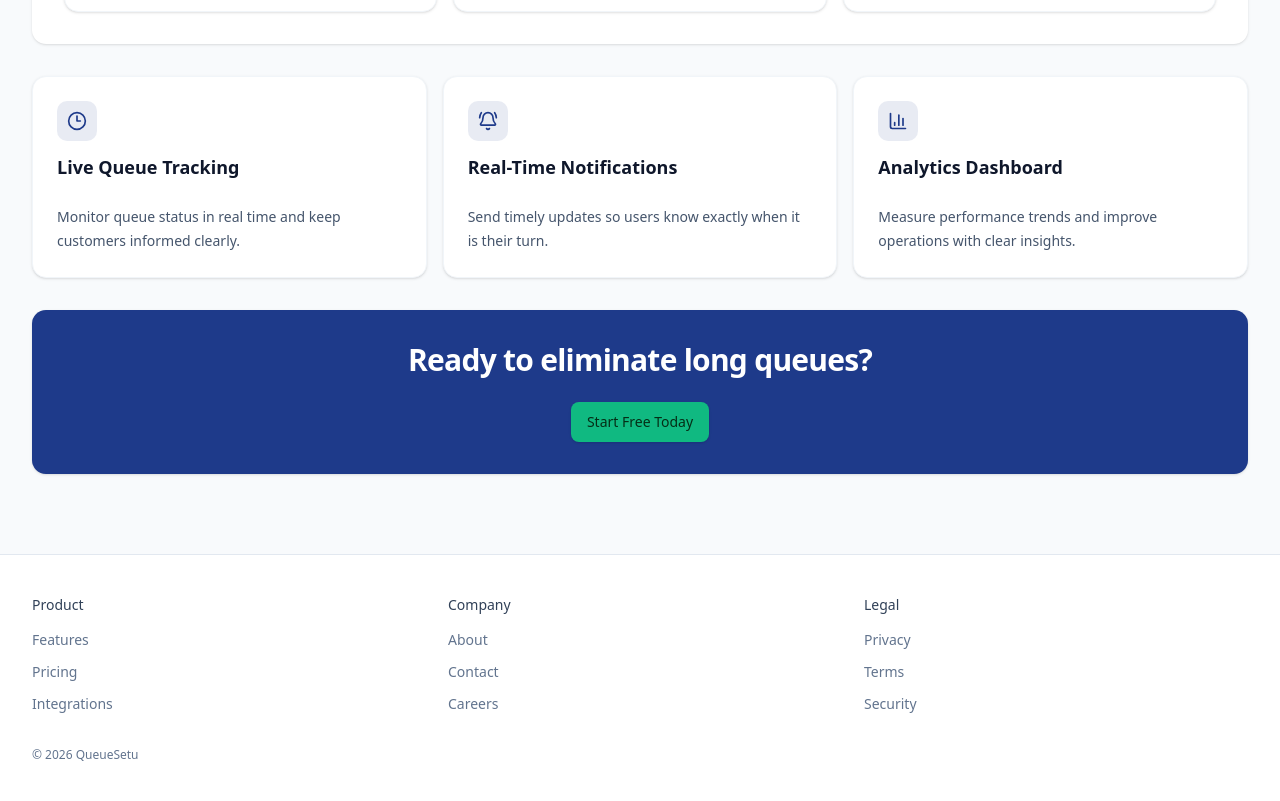
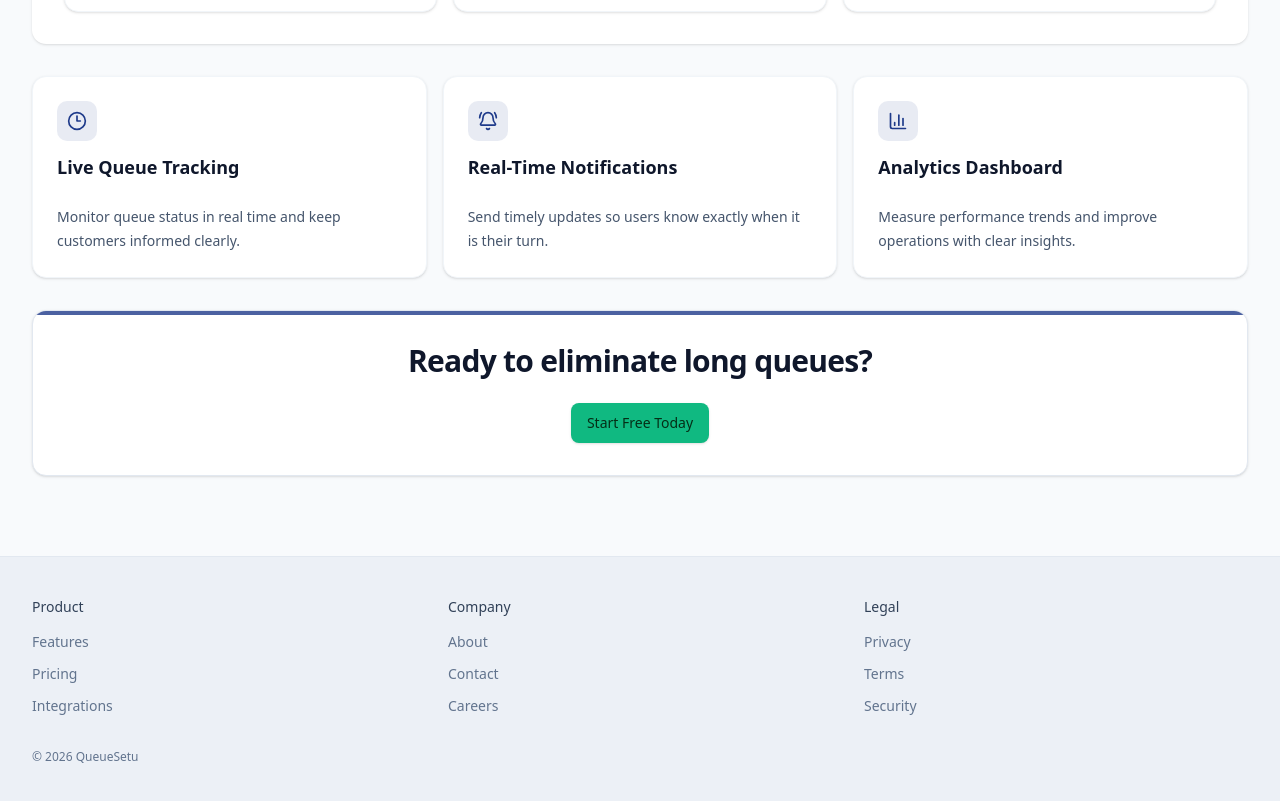
Before and after one commit to AYadav07/queuesetu.app.client, a Next.js app: page / in a window 1280 px wide. Shown: the part 702-1503 px from the top of the page. Built offline with nearby package versions, Linux system fonts and the light colour scheme.

Commit message:
Add zustand

```diff
--- a/src/components/home/CTASection.tsx
+++ b/src/components/home/CTASection.tsx
@@ -3,17 +3,21 @@ import { Button } from "@/components/ui/button";
 export default function CTASection() {
   return (
     <section
-      className="mt-8 rounded-xl bg-primary p-6 text-center text-white shadow-sm sm:p-8"
+      className="relative mt-8 overflow-hidden rounded-xl border border-slate-200 bg-white p-6 text-center shadow-sm sm:p-8"
       aria-label="Call to action"
     >
-      <h2 className="text-2xl font-semibold tracking-tight sm:text-3xl">
+      <div
+        aria-hidden="true"
+        className="absolute inset-x-0 top-0 h-1 bg-primary/80"
+      />
+      <h2 className="text-2xl font-semibold tracking-tight text-slate-900 sm:text-3xl">
         Ready to eliminate long queues?
       </h2>
       <div className="mt-6 flex justify-center">
         <Button
           type="button"
           aria-label="Start free trial today"
-          className="bg-accent text-accent-foreground shadow-sm transition-transform hover:scale-[1.02] hover:bg-accent/90 focus-visible:ring-white/60"
+          className="bg-accent text-accent-foreground shadow-sm transition-transform hover:scale-[1.02] hover:bg-accent/90 hover:shadow-md focus-visible:ring-primary/50"
         >
           Start Free Today
         </Button>
--- a/src/components/layout/Footer.tsx
+++ b/src/components/layout/Footer.tsx
@@ -18,7 +18,7 @@ const footerColumns = [
 
 export default function Footer() {
   return (
-    <footer className="border-t border-slate-200 bg-white">
+    <footer className="border-t border-slate-200 bg-primary/5">
       <Container>
         <div className="py-8 sm:py-10">
           <div className="grid grid-cols-1 gap-6 sm:gap-8 md:grid-cols-3">
--- a/src/components/layout/Navbar.tsx
+++ b/src/components/layout/Navbar.tsx
@@ -1,10 +1,15 @@
+"use client";
+
 import Link from "next/link";
 import { Menu } from "lucide-react";
 
 import { Button } from "@/components/ui/button";
 import { Container } from "@/components/layout/container";
+import { useUIStore } from "@/store/use-ui-store";
 
 export default function Navbar() {
+  const { isMobileMenuOpen, toggleMenu, closeMenu } = useUIStore();
+
   return (
     <header className="sticky top-0 z-50 bg-background shadow-sm">
       <Container>
@@ -14,6 +19,7 @@ export default function Navbar() {
         >
           <Link
             href="/"
+            onClick={closeMenu}
             className="text-lg font-semibold tracking-tight text-primary focus-visible:outline-none focus-visible:ring-2 focus-visible:ring-primary/40"
           >
             QueueSetu
@@ -25,7 +31,14 @@ export default function Navbar() {
               variant="ghost"
               size="icon"
               className="md:hidden"
-              aria-label="Open navigation menu"
+              aria-label={
+                isMobileMenuOpen
+                  ? "Close navigation menu"
+                  : "Open navigation menu"
+              }
+              aria-expanded={isMobileMenuOpen}
+              aria-controls="mobile-nav"
+              onClick={toggleMenu}
             >
               <Menu className="h-5 w-5" aria-hidden="true" />
             </Button>
@@ -35,6 +48,7 @@ export default function Navbar() {
                 type="button"
                 variant="outline"
                 aria-label="Login to QueueSetu"
+                onClick={closeMenu}
               >
                 Login
               </Button>
@@ -42,6 +56,7 @@ export default function Navbar() {
                 type="button"
                 aria-label="Get started with QueueSetu"
                 className="bg-accent text-accent-foreground hover:bg-accent/90"
+                onClick={closeMenu}
               >
                 Get Started
               </Button>
--- a/src/store/use-ui-store.ts
+++ b/src/store/use-ui-store.ts
@@ -1,14 +1,14 @@
 import { create } from "zustand";
 
 type UIState = {
-  isSidebarOpen: boolean;
-  setSidebarOpen: (isOpen: boolean) => void;
-  toggleSidebar: () => void;
+  isMobileMenuOpen: boolean;
+  toggleMenu: () => void;
+  closeMenu: () => void;
 };
 
 export const useUIStore = create<UIState>((set) => ({
-  isSidebarOpen: false,
-  setSidebarOpen: (isOpen) => set({ isSidebarOpen: isOpen }),
-  toggleSidebar: () =>
-    set((state) => ({ isSidebarOpen: !state.isSidebarOpen })),
+  isMobileMenuOpen: false,
+  toggleMenu: () =>
+    set((state) => ({ isMobileMenuOpen: !state.isMobileMenuOpen })),
+  closeMenu: () => set({ isMobileMenuOpen: false }),
 }));
```
